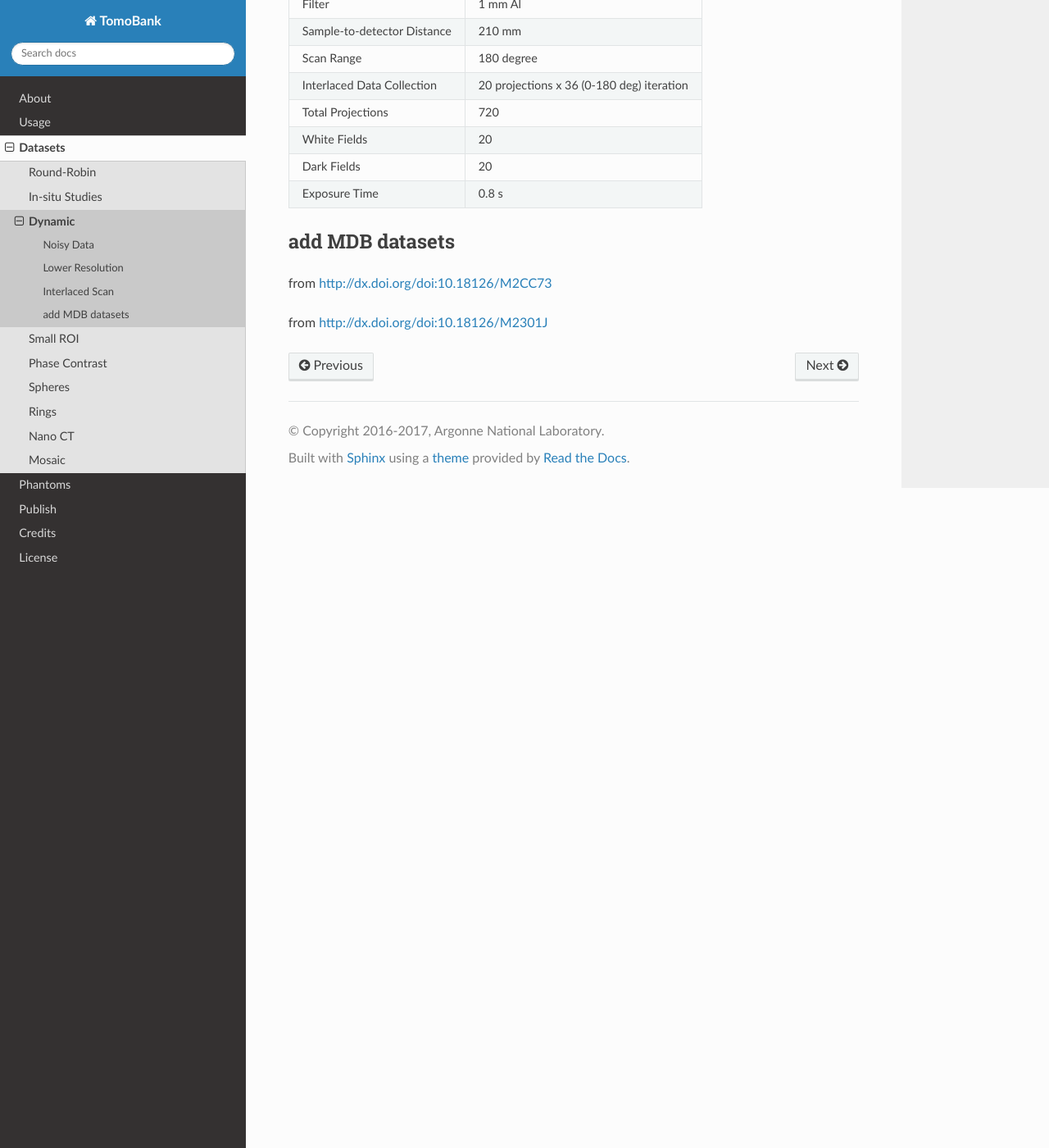
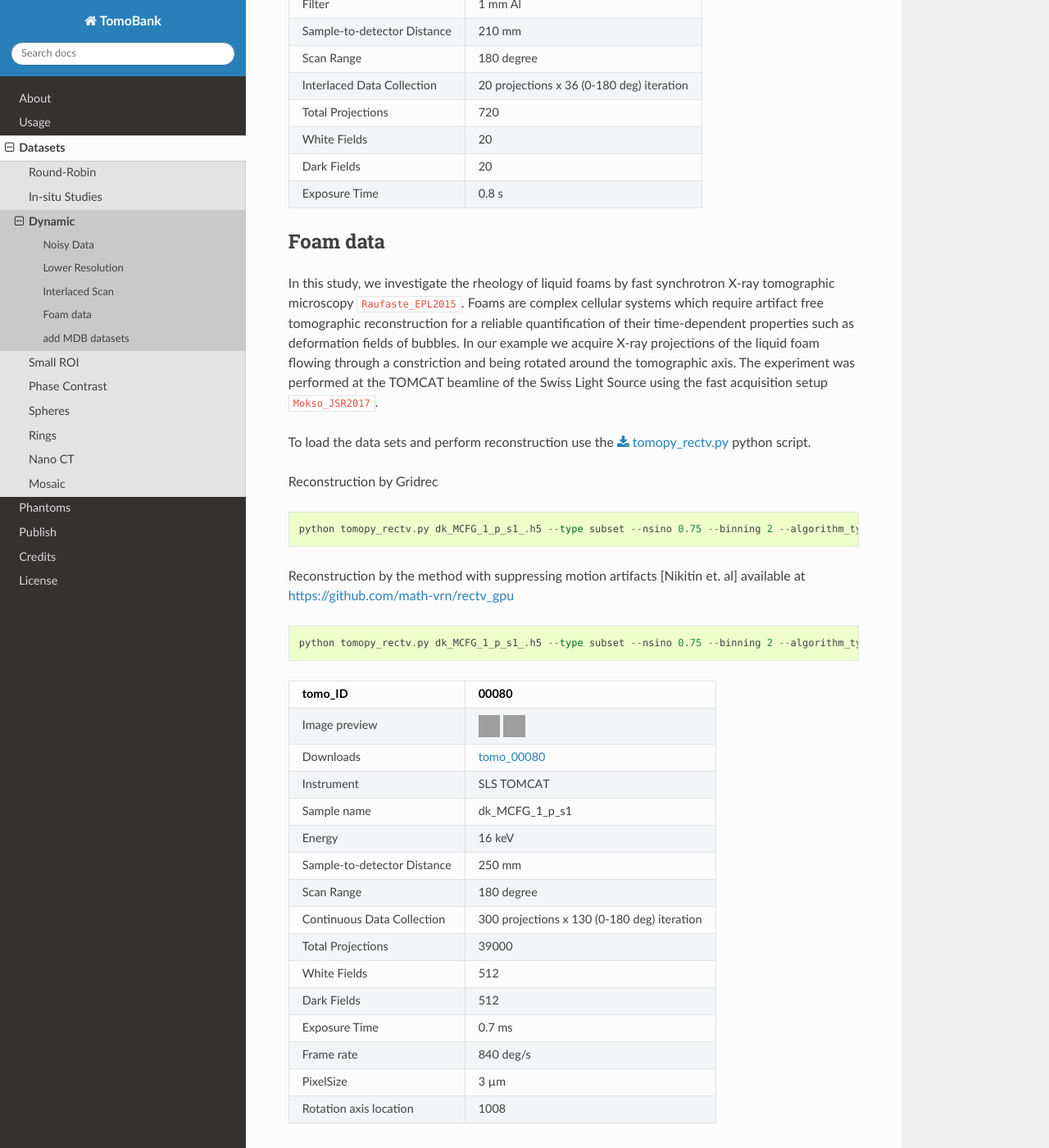
Before and after one commit to tomography/tomobank, a Sphinx documentation site: the page built from docs/source/data/docs.data.dynamic.rst, in a window 1280 px wide and 1400 px high, scrolled down 2623 px. Shown: the whole window at 82% size. Built offline with Sphinx 7.4.7 and the Read the Docs theme 2.0.0, drawn with Linux system fonts in a browser that asks for light colours; cross-references to code outside the pages are shown as plain code; some of the changed lines change nothing that is shown; grey boxes are pictures that could not be loaded.

Commit message:
Adding foam data description and an example of reconstruction

```diff
--- /dev/null
+++ b/docs/demo/tomopy_rectv.py
@@ -0,0 +1,258 @@
+#!/usr/bin/env python
+# -*- coding: utf-8 -*-
+
+"""
+TomoPy example script to reconstruct a single data set.
+"""
+
+from __future__ import print_function
+
+import os
+import sys
+import json
+import argparse
+import numpy as np
+import collections
+
+import h5py
+import tomopy
+import dxchange
+import rectv
+
+def get_dx_dims(fname, dataset):
+    """
+    Read array size of a specific group of Data Exchange file.ls
+
+    Parameters
+    ----------
+    fname : str
+        String defining the path of file or file name.
+    dataset : str
+        Path to the dataset inside hdf5 file where data is located.
+
+    Returns
+    -------
+    ndarray
+        Data set size.
+    """
+
+    grp = '/'.join(['exchange', dataset])
+
+    with h5py.File(fname, "r") as f:
+        try:
+            data = f[grp]
+        except KeyError:
+            return None
+
+        shape = data.shape
+
+    return shape
+
+
+def restricted_float(x):
+
+    x = float(x)
+    if x < 0.0 or x >= 1.0:
+        raise argparse.ArgumentTypeError("%r not in range [0.0, 1.0]"%(x,))
+    return x
+
+def reconstruct(h5fname, sino, nframes, frame, nproj, binning, tv):
+
+    # Read APS 32-BM raw data.
+    print("Read data")
+    proj, flat, dark, theta = dxchange.read_aps_32id(h5fname, sino=sino)
+
+    print("Processing")
+    proj = proj[(frame-nframes/2)*nproj:(frame+nframes/2)*nproj,:,:]
+
+    # Flat-field correction of raw data.
+    data = tomopy.normalize(proj, flat, dark, cutoff=1.4)
+
+    # remove stripes
+    data = tomopy.remove_stripe_fw(data,level=7,wname='sym16',sigma=1,pad=True)
+
+    print("Raw data: ", h5fname)
+    print("Frames for reconstruction:",(frame-nframes/2),"..",(frame+nframes/2))
+    # Phase retrieval for tomobank id 00080
+    # sample_detector_distance = 25
+    # detector_pixel_size_x = 3.0e-4
+    # monochromator_energy = 16
+
+    # phase retrieval
+    # data = tomopy.prep.phase.retrieve_phase(data,pixel_size=detector_pixel_size_x,dist=sample_detector_distance,energy=monochromator_energy,alpha=8e-03,pad=True)
+
+    data = tomopy.minus_log(data)
+
+    data = tomopy.remove_nan(data, val=0.0)
+    data = tomopy.remove_neg(data, val=0.00)
+    data[np.where(data == np.inf)] = 0.00
+
+    # Binning
+    data = tomopy.downsample(data, level=binning, axis=2)
+    if data.shape[1]>1:
+       data = tomopy.downsample(data, level=binning, axis=1)
+
+    rot_center = data.shape[2]/2
+    theta = np.linspace(0,np.pi*nframes,nproj*nframes,endpoint=False)
+
+    if tv:
+	# Reconstruct. Iterative TV.
+	[Ntheta,Nz,N] = data.shape
+	Nzp = 4 # number of slices to process simultaniously by gpus
+	M = nframes # number of basis functions, must be a multiple of nframes
+	lambda0 = pow(2,-9) # regularization parameter 1
+	lambda1 = pow(2,2) # regularization parameter 2
+	niters = 1024 # number of iterations
+	ngpus = 1 # number of gpus
+
+	data = np.ndarray.flatten(data.swapaxes(0,1)) # reorder input data for compatibility
+	rec = np.zeros([N*N*Nz*M],dtype='float32') # memory for result
+
+	# Make a class for tv
+	cl = rectv.rectv(N,Ntheta,M,nframes,Nz,Nzp,ngpus,lambda0,lambda1)
+	# Run iterations
+	cl.itertvR_wrap(rec,data,niters)
+
+	rec = np.rot90(np.reshape(rec,[Nz,M,N,N]).swapaxes(0,1),axes=(2,3))/Ntheta*nframes*2 # reorder result for compatibility
+	rec = rec[::M/nframes]
+    else:
+   	# Reconstruct object. FBP.
+    	rec = np.zeros((nframes,data.shape[1],data.shape[2],data.shape[2]),dtype='float32')
+	for time_frame in range(0,nframes):
+		rec0 = tomopy.recon(data[time_frame*nproj:(time_frame+1)*nproj], theta[time_frame*nproj:(time_frame+1)*nproj], center=rot_center-np.mod(time_frame,2), algorithm='gridrec')
+		# Mask each reconstructed slice with a circle.
+		rec[time_frame] = tomopy.circ_mask(rec0, axis=0, ratio=0.95)
+    return rec
+
+
+def rec_full(h5fname, nframes, frame, nproj, binning, tv):
+
+    data_size = get_dx_dims(h5fname, 'data')
+
+    # Select sinogram range to reconstruct.
+    sino_start = 0
+    sino_end = data_size[1]
+
+    chunks = data_size[1]/(8*pow(2,binning))         # number of sinogram chunks to reconstruct
+                        # only one chunk at the time is reconstructed
+                        # allowing for limited RAM machines to complete a full reconstruction
+
+    nSino_per_chunk = (sino_end - sino_start)/chunks
+    print("Reconstructing [%d] slices from slice [%d] to [%d] in [%d] chunks of [%d] slices each" % ((sino_end - sino_start), sino_start, sino_end, chunks, nSino_per_chunk))
+
+    strt = 0
+    for iChunk in range(0,chunks):
+        print('\n  -- chunk # %i' % (iChunk+1))
+        sino_chunk_start = sino_start + nSino_per_chunk*iChunk
+        sino_chunk_end = sino_start + nSino_per_chunk*(iChunk+1)
+        print('\n  --------> [%i, %i]' % (sino_chunk_start, sino_chunk_end))
+
+        if sino_chunk_end > sino_end:
+            break
+
+        sino = (int(sino_chunk_start), int(sino_chunk_end))
+
+        # Reconstruct.
+        rec = reconstruct(h5fname, sino, nframes, frame, nproj, binning, tv)
+
+        # Write data as stack of TIFs.
+	for time_frame in range(0,nframes):
+	        fname = os.path.dirname(os.path.abspath(h5fname)) + '/' + os.path.splitext(os.path.basename(h5fname))[0]+ '_rec_full/' + 'recon' + str(frame-nframes/2+time_frame) + '_'
+	        print("Reconstructions: ", fname)
+	        dxchange.write_tiff_stack(rec[time_frame], fname=fname, start=strt)
+        strt += (sino[1] - sino[0])/pow(2,2)#########
+
+def rec_subset(h5fname, nsino, nframes, frame, nproj, binning, tv):
+
+    data_size = get_dx_dims(h5fname, 'data')
+
+    # Select sinogram range to reconstruct.
+    ssino = int(data_size[1] * nsino)
+    sino_start = ssino-4*pow(2,binning)
+    sino_end = ssino+4*pow(2,binning)
+
+    print("Reconstructing [%d] slices from slice [%d] to [%d]" % ((sino_end - sino_start), sino_start, sino_end))
+
+    sino = (int(sino_start), int(sino_end))
+    # Reconstruct.
+    rec = reconstruct(h5fname, sino, nframes, frame, nproj, binning, tv)
+
+    # Write data as stack of TIFs.
+    for time_frame in range(0,nframes):
+        fname = os.path.dirname(os.path.abspath(h5fname)) + '/' + os.path.splitext(os.path.basename(h5fname))[0]+ '_rec_subset/' + 'recon' + str(frame-nframes/2+time_frame) + '_'
+        print("Reconstructions: ", fname)
+        dxchange.write_tiff_stack(rec[time_frame], fname=fname, start=sino_start)
+
+
+
+def rec_slice(h5fname, nsino, nframes, frame, nproj, binning, tv):
+
+    data_size = get_dx_dims(h5fname, 'data')
+    ssino = int(data_size[1] * nsino)
+
+    # Select sinogram range to reconstruct
+    sino = None
+
+    start = ssino
+    end = start + 1
+    sino = (start, end)
+
+    # Reconstruct
+    rec = reconstruct(h5fname, sino, nframes, frame, nproj, binning, tv)
+    # Write data as stack of TIFs.
+
+    for time_frame in range(0,nframes):
+        fname = os.path.dirname(os.path.abspath(h5fname)) + '/' + os.path.splitext(os.path.basename(h5fname))[0]+ '_rec_slice/' + 'recon' + str(frame-nframes/2+time_frame) + '_'
+        dxchange.write_tiff_stack(rec[time_frame], fname=fname)
+        print("Rec: ", fname)
+    print("Slice: ", start)
+
+
+def main(arg):
+
+    parser = argparse.ArgumentParser()
+    parser.add_argument("fname", help="file name of a tomographic dataset")
+    parser.add_argument("--type", nargs='?', type=str, default="slice", help="reconstruction type: full (default slice)")
+    parser.add_argument("--nsino", nargs='?', type=restricted_float, default=0.5, help="location of the sinogram used by slice reconstruction (0 top, 1 bottom): 0.5 (default 0.5)")
+    parser.add_argument("--algorithm_type", nargs='?', type=str, default="tv", help="algorithm for reconstruction: tv (default tv)")
+    parser.add_argument("--binning", nargs='?', type=str, default=0, help="binning projections: 0 (default 0)")
+    parser.add_argument("--frame", nargs='?', type=str, default=92, help="time frame with motion: 92 (default 92)")
+
+    args = parser.parse_args()
+
+    # Set path to the micro-CT data to reconstruct.
+    fname = args.fname
+
+    nsino = float(args.nsino)
+    binning = int(args.binning)
+    frame = int(args.frame)
+
+    nframes = 8 #number of time frames for reconstruction
+    nproj = 300 #number of projections per 180 degrees interval
+
+    slice = False
+    subset = False
+
+    if args.type == "slice":
+        slice = True
+    if args.type == "subset":
+        subset = True
+
+
+    tv = False
+    if args.algorithm_type == "tv":
+        tv = True
+
+    if os.path.isfile(fname):
+        if slice:
+            rec_slice(fname, nsino, nframes, frame, nproj, binning, tv)
+	else:
+	    if subset:
+	            rec_subset(fname, nsino, nframes, frame, nproj, binning, tv)
+	    else:
+		    rec_full(fname, nframes, frame, nproj, binning, tv)
+    else:
+        print("File Name does not exist: ", fname)
+
+if __name__ == "__main__":
+    main(sys.argv[1:])
--- a/docs/source/bibtex/ref.bib
+++ b/docs/source/bibtex/ref.bib
@@ -310,3 +310,29 @@ eprint = {http://dx.doi.org/10.1021/acs.analchem.5b01977}
    year = {2017},
    doi = {10.17038/XSD/1373575},
 }
+
+@article{Raufaste_EPL2015,
+	Author = {Raufaste, Christophe and Dollet, Benjamin and Mader, Kevin and Santucci, Stephane and Mokso, Rajmund},
+	Title = {{Three-dimensional foam flow resolved by fast X-ray tomographic microscopy}},
+	Journal = {{EPL}},
+	Year = 2015,
+	Volume = {{111}},
+	Pages = {{38004}},
+	Issue = {{3}},
+}
+
+@article{Mokso_JSR2017,
+	Author = {Mokso, Rajmund and Schlepuetz, Christian M. and Theidel, Gerd and
+		   Billich, Heiner and Schmid, Elmar and Celcer, Tine and Mikuljan, Gordan
+			      and Sala, Leonardo and Marone, Federica and Schlumpf, Nick and
+			         Stampanoni, Marco},
+	Title = {GigaFRoST: the gigabit fast readout system for tomography},
+	Journal = {Journal of Synchrotron Radiation},
+	Year = {2017},
+	Volume = {24},
+	Number = {6},
+	Pages = {1250-1259},
+	DOI = {{10.1107/S1600577517013522}},
+	ISSN = {{1600-5775}},
+	Unique-ID = {{ISI:000414172900014}},
+}
--- a/docs/source/data/docs.data.dynamic.rst
+++ b/docs/source/data/docs.data.dynamic.rst
@@ -168,6 +168,66 @@ Below we report the sample description and the experimental conditions for an in
 | Exposure Time               |      0.8 s                                              |
 +-----------------------------+---------------------------------------------------------+
 
+Foam data
+~~~~~~~~~~~~~~~
+
+In this study, we investigate the rheology of liquid foams by fast synchrotron X-ray tomographic microscopy :cite:`Raufaste_EPL2015`. Foams are complex cellular systems which require artifact free tomographic reconstruction for a reliable quantification of their time-dependent properties such as deformation fields of bubbles. In our example we acquire X-ray projections of the liquid foam flowing through a constriction and being rotated around the tomographic axis.
+The experiment was performed at the TOMCAT beamline of the Swiss Light Source using the fast acquisition setup :cite:`Mokso_JSR2017`.
+
+To load the data sets and perform reconstruction use the :download:`tomopy_rectv.py <../../demo/tomopy_rectv.py>` python script.
+
+Reconstruction by Gridrec ::
+
+        python tomopy_rectv.py dk_MCFG_1_p_s1_.h5 --type subset --nsino 0.75 --binning 2 --algorithm_type gridrec --frame 95
+Reconstruction by the method with suppressing motion artifacts [Nikitin et. al] available at https://github.com/math-vrn/rectv_gpu ::
+
+        python tomopy_rectv.py dk_MCFG_1_p_s1_.h5 --type subset --nsino 0.75 --binning 2 --algorithm_type tv --frame 95
+
+
+.. _tomo_00080: https://www.globus.org/app/transfer?origin_id=e133a81a-6d04-11e5-ba46-22000b92c6ec&origin_path=%2Ftomobank%2Ftomo_00080%2F
+
+.. |00080_0| image:: ../img/tomo_00080_0.png
+    :width: 20pt
+    :height: 20pt
+
+.. |00080_1| image:: ../img/tomo_00080_1.png
+    :width: 20pt
+    :height: 20pt
+
++-----------------------------+---------------------------------------------------------+
+| tomo_ID                     |      00080                                              |
++=============================+=========================================================+
+| Image preview               |      |00080_0| |00080_1|                                |
++-----------------------------+---------------------------------------------------------+
+| Downloads                   |      tomo_00080_                                        |
++-----------------------------+---------------------------------------------------------+
+| Instrument                  |      SLS TOMCAT                                         |
++-----------------------------+---------------------------------------------------------+
+| Sample name                 |      dk_MCFG_1_p_s1                                     |
++-----------------------------+---------------------------------------------------------+
+| Energy                      |      16 keV                                             |
++-----------------------------+---------------------------------------------------------+
+| Sample-to-detector Distance |      250 mm                                             |
++-----------------------------+---------------------------------------------------------+
+| Scan Range                  |      180 degree                                         |
++-----------------------------+---------------------------------------------------------+
+| Continuous Data Collection  |      300 projections x 130 (0-180 deg) iteration        |
++-----------------------------+---------------------------------------------------------+
+| Total Projections           |      39000                                              |
++-----------------------------+---------------------------------------------------------+
+| White Fields                |      512                                                |
++-----------------------------+---------------------------------------------------------+
+| Dark Fields                 |      512                                                |
++-----------------------------+---------------------------------------------------------+
+| Exposure Time               |      0.7 ms                                             |
++-----------------------------+---------------------------------------------------------+
+| Frame rate                  |      840 deg/s                                          |
++-----------------------------+---------------------------------------------------------+
+| PixelSize                   |      3 µm                                               |
++-----------------------------+---------------------------------------------------------+
+| Rotation axis location      |      1008                                               |
++-----------------------------+---------------------------------------------------------+
+
 
 
 add MDB datasets
```
Also changed, not shown: 2 other files.
